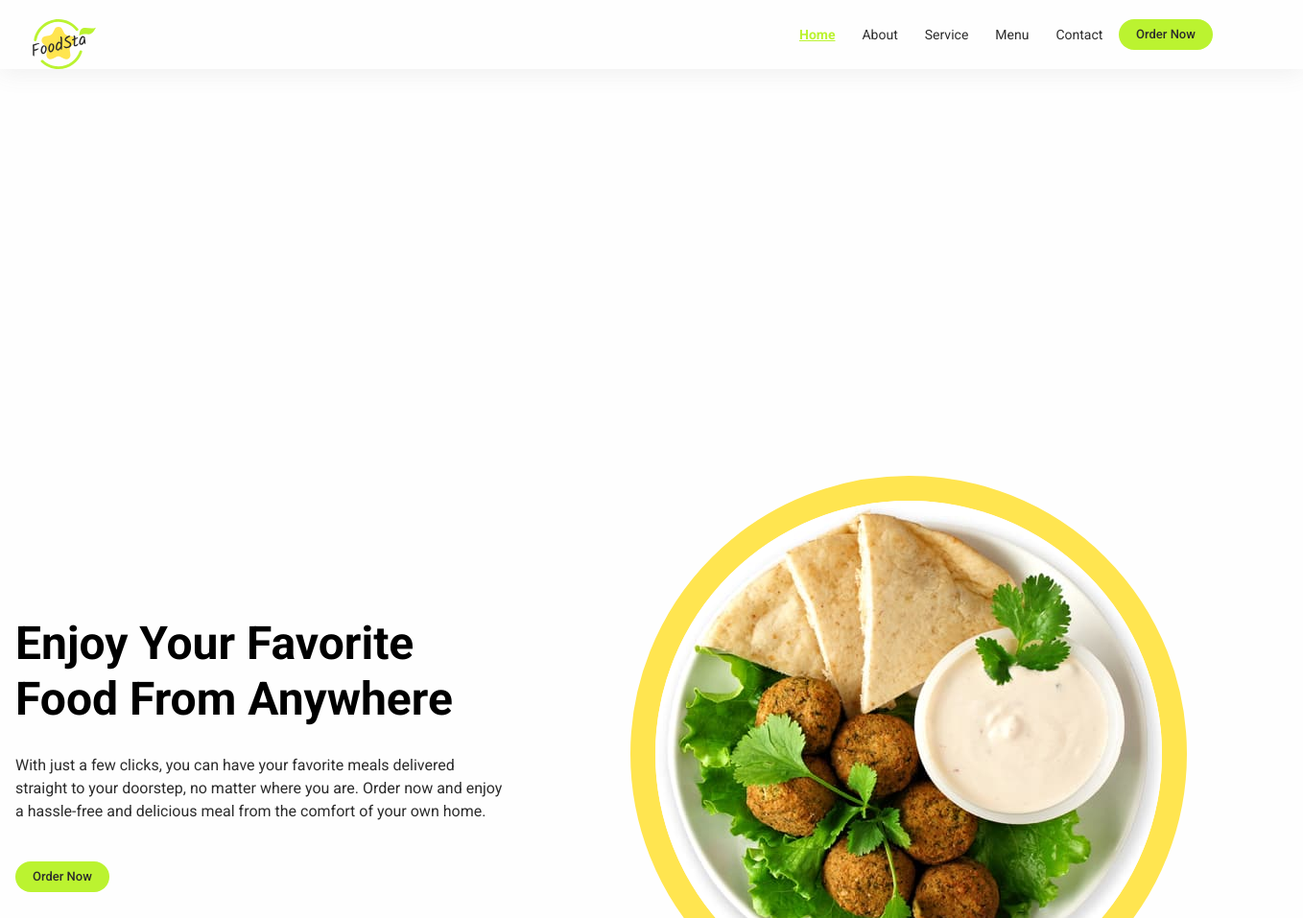
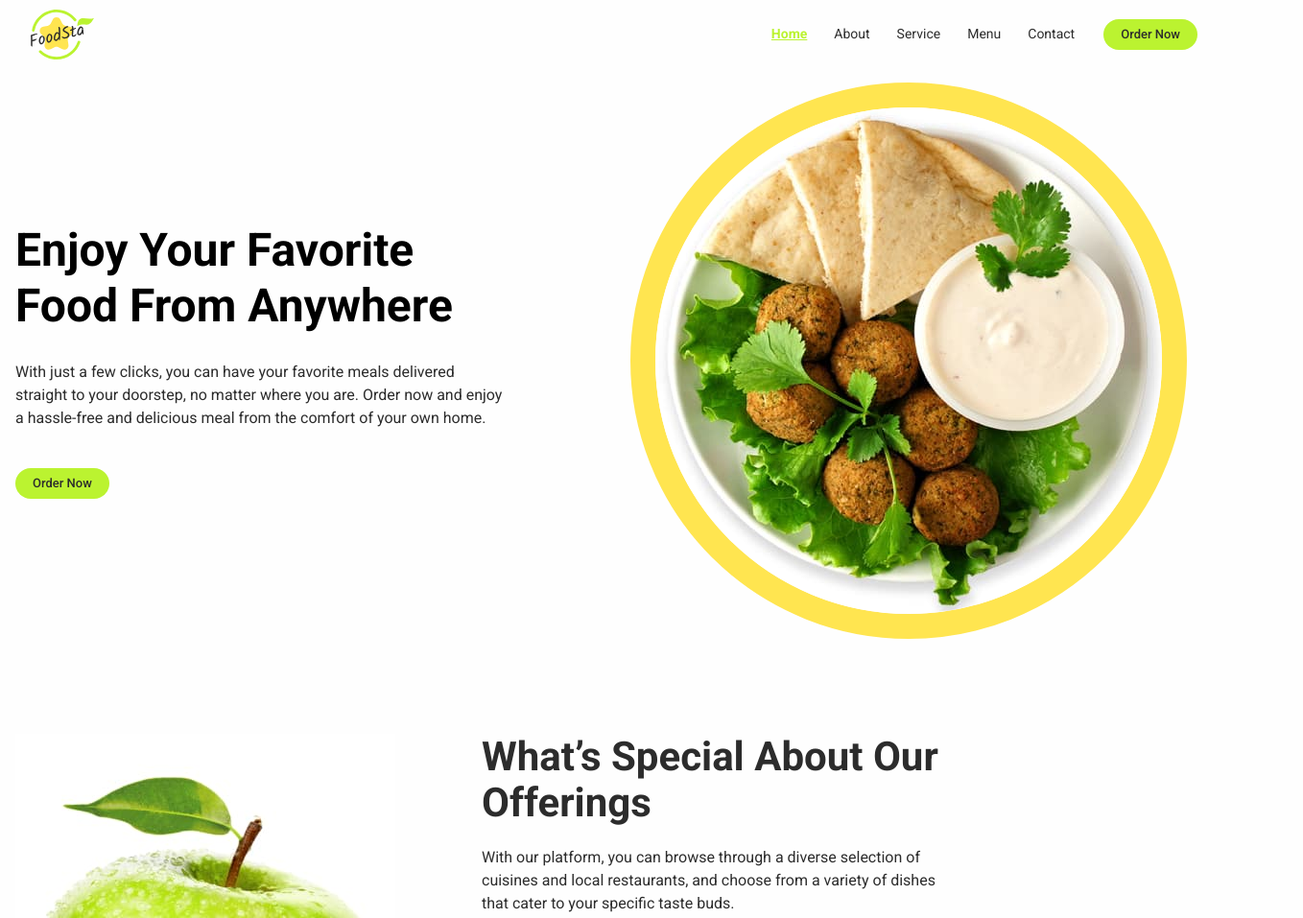
Before and after one commit to Oleg-Kaniuk/foodsta-teamproject, a plain HTML site: page index.html in a window 1280 px wide. Shown: the top 957 px of the page at 96% size, 1358 px wide, since content can reach past the window. Drawn offline with nearby package versions, Linux system fonts and the light colour scheme.

Commit message:
друга спроба

```diff
--- a/css/styles.css
+++ b/css/styles.css
@@ -96,41 +96,32 @@ address {
   |============================
 */
 .header-section {
-  width: 1358px;
-  height: 496px;
-  left: -71px;
-  top: -207px;
+  background: var(--main-background-color);
+  padding-bottom: 14px;
 
 }
-/* Rectangle 705 */
 .header-container {
-width: 1358px;
-height: 72px;
-left: -71px;
-top: 4px;
-background: var(--main-background-color);
-box-shadow: 0px 4px 24px rgba(105, 105, 105, 0.1);
+display: flex;
+align-items: center;
 }
-.menu-nav-header {
-  position: absolute;
-  width: 319px;
-  height: 17px;
-  left: 833px;
-  top: 11px;
+.menu {
+  display: flex;
+  align-items: center;
+  margin-right: 30px;
+}
+.menu-nav {
+  display: flex;
+  align-items: center;
+  margin-left: auto;
 }
 .logo-image-heder {
-position: absolute;
-width: 66px;
-height: 52px;
-left: 34px;
-top: 20px;
+margin-left: 16px;
+margin-top: 10px;
+margin-bottom: 10px;
 }
 .modal-btn-header {
-  position: absolute;
-width: 98px;
-height: 32px;
-left: 1166px;
-top: 20px;
+margin-right: 16px;
+
 }
 
 /* hero dima */
--- a/index.html
+++ b/index.html
@@ -22,7 +22,7 @@
   <header class="header-section">
     <div class="header-container container">
     <a class="logotyp" href="./index.html"><img class="logo-image-heder" src="./images/logo-foodsta.svg" alt="logotyp" width="66" height="52"/></a>
-    <nav class="menu-nav-header">
+    <nav class="menu-nav">
       <ul class="menu list">
         <li class="menu-item"><a class="menu-link menu-link-accent" href="">Home</a></li>
         <li class="menu-item"><a class="menu-link link" href="">About</a></li>
```
